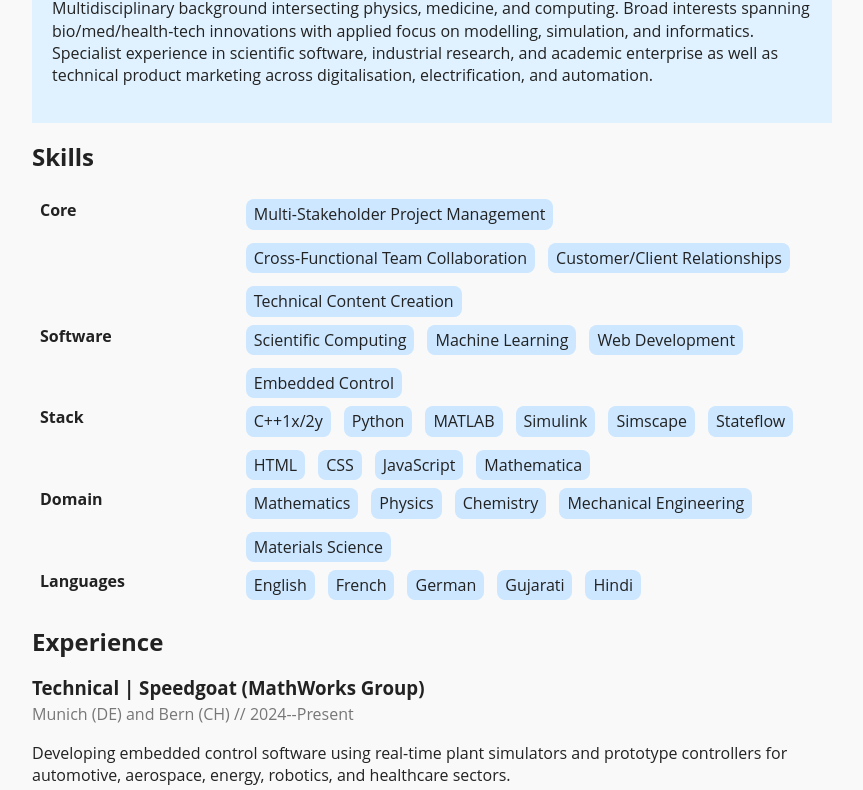
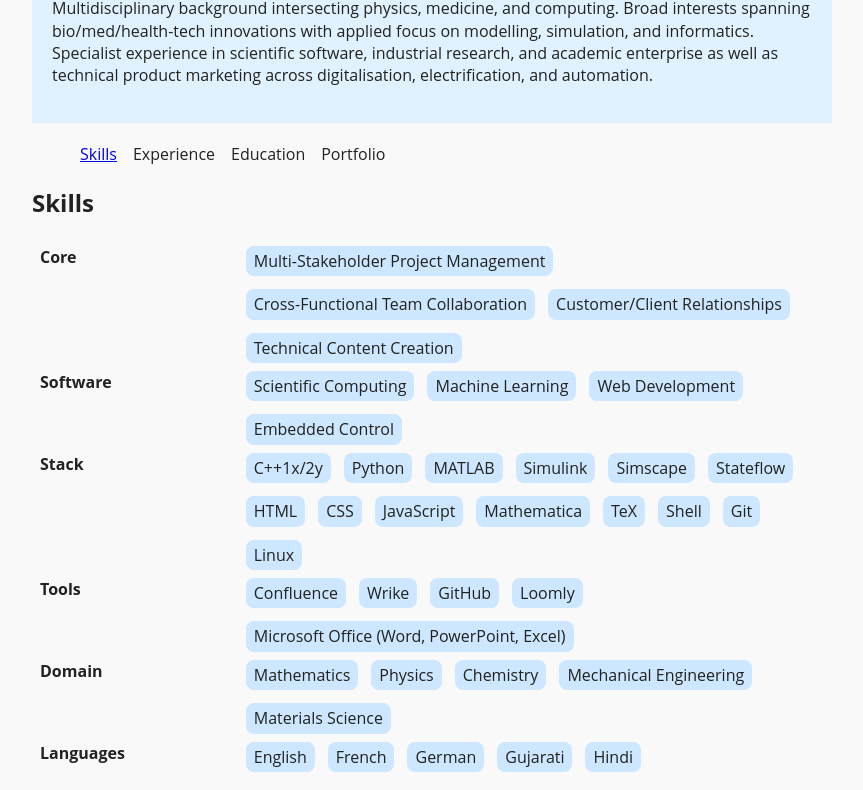
Before and after one commit to iviitesh/vita.iviitesh.com, a plain HTML site: page index.html in a window 1280 px wide. Shown: the part 288-1078 px from the top of the page, without its empty margins (208-1071 px from the left). Drawn offline with Linux system fonts and the light colour scheme.

Commit message:
Update index.html

```diff
--- a/index.html
+++ b/index.html
@@ -100,6 +100,16 @@
         }
 
 
+        .toc ul {
+            display: flex;
+            flex-direction: row;
+            list-style: none;
+        }
+
+        .toc ul li {
+            padding: 4px 8px;
+        }
+
     </style>
 </head>
 
@@ -115,7 +125,16 @@
             <p id="about">Multidisciplinary background intersecting physics, medicine, and computing. Broad interests spanning bio/med/health-tech innovations with applied focus on modelling, simulation, and informatics. Specialist experience in scientific software, industrial research, and academic enterprise as well as technical product marketing across digitalisation, electrification, and automation.</p>
         </section>
 
-        <section>
+        <section class="toc">
+            <ul>
+                <li><a href="#skills">Skills</a></li>
+                <li><a href="#experience"></a>Experience</li>
+                <li><a href="#education"></a>Education</li>
+                <li><a href="#portfolio"></a>Portfolio</li>
+            </ul>
+        </section>
+
+        <section id="skills">
             <h2>Skills</h2>
             <section class="skills-grid">
 
@@ -152,6 +171,21 @@
                         <li>CSS</li>
                         <li>JavaScript</li>
                         <li>Mathematica</li>
+                        <li>TeX</li>
+                        <li>Shell</li>
+                        <li>Git</li>
+                        <li>Linux</li>
+                    </ul>
+                </section>
+
+                <section class="skills-row">
+                    <strong>Tools</strong>
+                    <ul>
+                        <li>Confluence</li>
+                        <li>Wrike</li>
+                        <li>GitHub</li>
+                        <li>Loomly</li>
+                        <li>Microsoft Office (Word, PowerPoint, Excel)</li>
                     </ul>
                 </section>
 
@@ -181,9 +215,7 @@
 
         </section>
 
-
-
-        <section>
+        <section id="experience">
             <h2>Experience</h2>
 
             <section class="block">
@@ -235,19 +267,18 @@
             </section>
 
             <section class="block">
-            <h3 class="block-title"> | Transport for London </h3>
+            <h3 class="block-title">Computational Engineer | Transport for London </h3>
             <p class="block-subtitle"> London (UK) // 2010 </p>
-            <p class="block-introduction">Computer Aided Design for London Underground Engineering Services</p>
+            <p class="block-introduction">Station (lift and escalator) infrastructure as part of the London Underground Engineering Services</p>
             <ul class="block-list">
                <li>/* @todo */</li>
                <li>/* @todo */</li>
             </ul>
             </section>
 
-
         </section>
 
-        <section>
+            <section id="education">
 
                 <h2>Education</h2>
                 <p><strong>Columbia University in the City of New York (US)</strong></p>
@@ -258,12 +289,19 @@
                 <p>Bachelors/Masters: B.Sc./M.Sci. with First Class Honours in Mathematical and Theoretical Physics</p>
             </section>
 
+
+           <section id="portfolio">
+
+               <h2>Portfolio</h2>
+
                <h3>Projects</h3>
                <ul>
                    <li><a href="https://www.speedgoat.com/knowledge-center/webinars/developing-and-certifying-medical-device-control-systems">Developing and Certifying Medical Device Control Systems</a></li>
                    <li><a href="https://www.speedgoat.com/solutions/testing-workflows/hardware-in-the-loop-testing">Test Automation for Embedded Controllers with Hardware-in-the-Loop Simulation of Digital Twins</a></li>
                    <li>Computer Vision-Assisted Cytopathology: Semantic Segmentation of Cancer Cells</li>
                </ul>
+
+
                <h3>Publications</h3>
                <ul>
                    <li><a href="https://scholar.google.co.uk/citations?user=ASqPygUAAAAJ&hl=en">Google Scholar</a></li>
@@ -275,19 +313,22 @@
 
                <h3>Awards</h3>
                <ul>
+                   <li>Columbia University Dean's List</li>
                    <li>Amazon Web Services programm/able Cloud Venture Credits</li>
                    <li>Materials Design, Inc. Advanced Graduate Research Prize</li>
                    <li>Massachusetts Institute of Technology Global Fellowship</li>
+                   <li>Chairman's Prize</li>
+                   <li>Director's List</li>
                    <li>Winton Capital Prize</li>
                    <li><a href="https://www.imperial.ac.uk/physics/students/current-students/undergraduates/prizes-and-awards/past-winners/">Tyndall Prize</a></li>
                    <li>Associateship of the Royal College of Science (ARCS)</li>
                    <li>Diploma of Imperial College (DIC)</li>
+
                </ul>
-
 
                <h3>Causes</h3>
                <p>Open Education, Open Science, Open-Source Software, and Open Access</p>
-
+           </section>
 
     </main>
 
```
Lines whose indentation alone changed are shown as unchanged.
